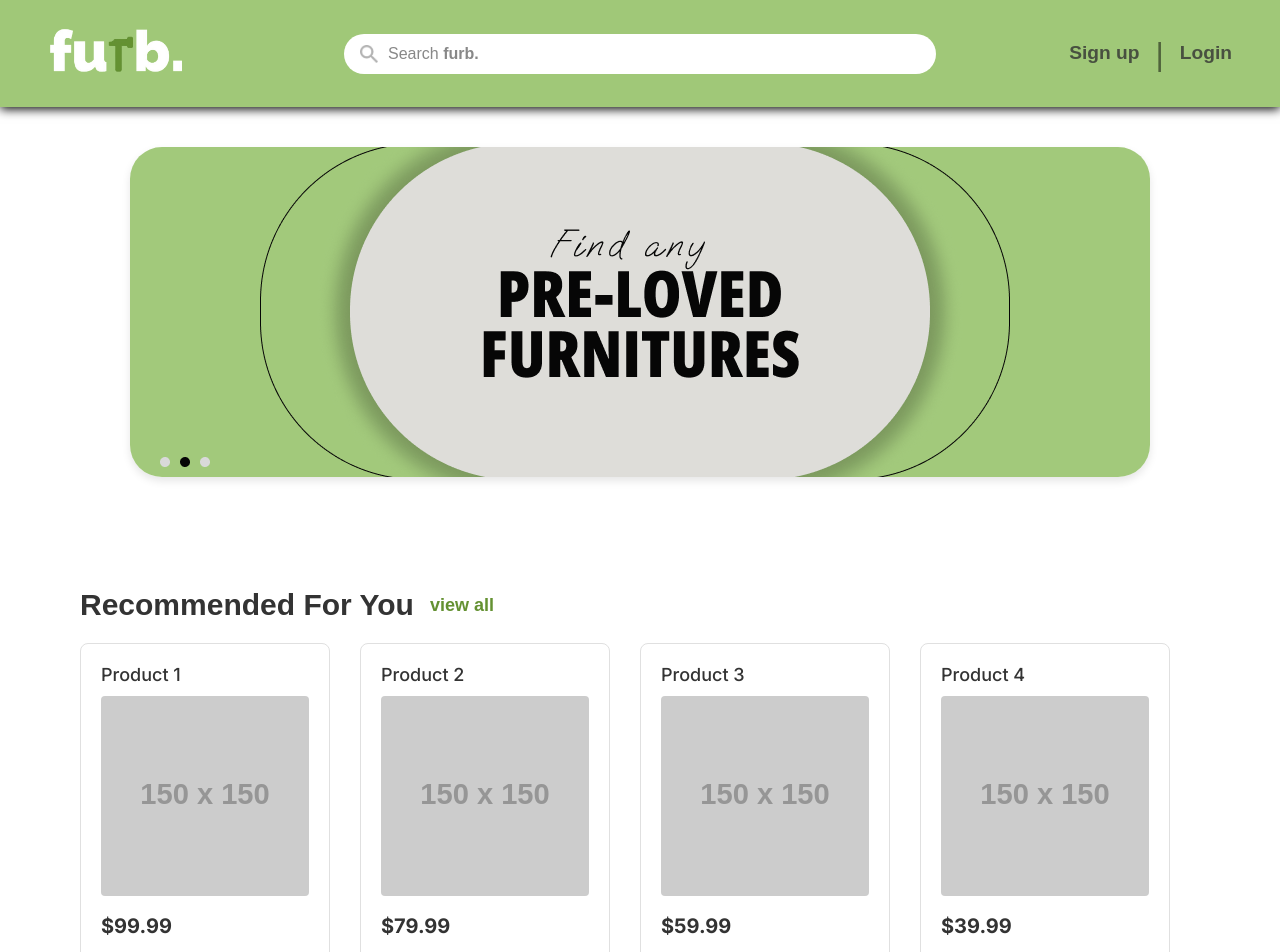
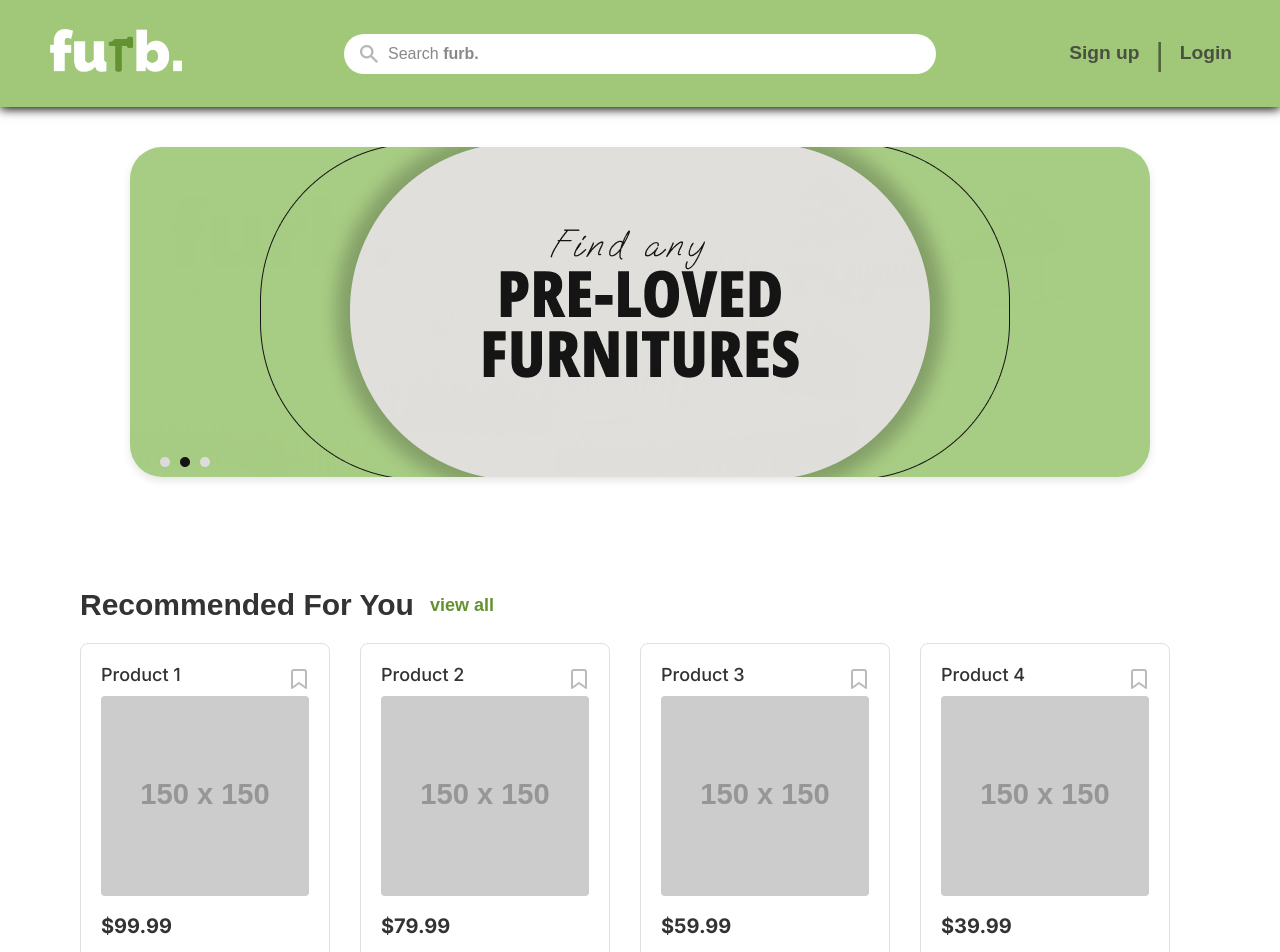
Before and after one commit to davin2102/FURB, a React (Vite) app in the folder react-app/: page / in a window 1280 px wide. Shown: the top 952 px of the page. Built offline with nearby package versions, Linux system fonts and the light colour scheme.

Commit message:
added item database and product page

```diff
--- a/react-app/src/components/ItemBox.css
+++ b/react-app/src/components/ItemBox.css
@@ -6,6 +6,7 @@
   flex-shrink: 0;
   transition: transform 0.2s, box-shadow 0.2s;
   font-family: 'inter', sans-serif;
+  position: relative;
 }
 
 .ItemBox:hover {
@@ -78,3 +79,24 @@
   background: #A0C878;
   color: white;
 }
+
+.bookmark-icon {
+  position: absolute;
+  top: 12px;
+  right: 12px;
+  background: none;
+  border: none;
+  font-size: 1.7rem;
+  color: #bbb;
+  cursor: pointer;
+  z-index: 2;
+  transition: color 0.2s;
+}
+
+.bookmark-icon.bookmarked {
+  color: #f4b400; /* gold */
+}
+
+.bookmark-icon:hover {
+  color: #f4b400;
+}
--- a/react-app/src/components/ItemBox.jsx
+++ b/react-app/src/components/ItemBox.jsx
@@ -1,5 +1,5 @@
+import React, { useState, useEffect } from 'react';
 import './ItemBox.css';
-import { useState } from 'react';
 
 const ItemBox = ({
   title = 'Product Title',
@@ -9,23 +9,65 @@ const ItemBox = ({
 }) => {
   const [bookmarked, setBookmarked] = useState(false);
 
-  const handleBookmark = () => {
-    setBookmarked((prev) => !prev);
+  // Check if this item is bookmarked on mount
+  useEffect(() => {
+    const stored = JSON.parse(localStorage.getItem('bookmarkedItems') || '[]');
+    setBookmarked(stored.some(item => item.title === title && item.image === image));
+  }, [title, image]);
+
+  const handleBookmark = (e) => {
+    e.stopPropagation();
+    const stored = JSON.parse(localStorage.getItem('bookmarkedItems') || '[]');
+    let updated;
+    if (bookmarked) {
+      updated = stored.filter(item => !(item.title === title && item.image === image));
+    } else {
+      updated = [...stored, { title, price, image, location }];
+    }
+    localStorage.setItem('bookmarkedItems', JSON.stringify(updated));
+    setBookmarked(!bookmarked);
   };
 
   return (
     <div className="ItemBox">
+      <button
+        className={`bookmark-icon${bookmarked ? ' bookmarked' : ''}`}
+        onClick={handleBookmark}
+        aria-label="Bookmark"
+      >
+        {bookmarked ? (
+          <svg
+            width="24"
+            height="24"
+            viewBox="0 0 24 24"
+            fill="#f4b400"
+            stroke="#f4b400"
+            strokeWidth="2"
+            strokeLinecap="round"
+            strokeLinejoin="round"
+          >
+            <path d="M19 21l-7-5-7 5V5a2 2 0 0 1 2-2h10a2 2 0 0 1 2 2z" />
+          </svg>
+        ) : (
+          <svg
+            width="24"
+            height="24"
+            viewBox="0 0 24 24"
+            fill="none"
+            stroke="#bbb"
+            strokeWidth="2"
+            strokeLinecap="round"
+            strokeLinejoin="round"
+          >
+            <path d="M19 21l-7-5-7 5V5a2 2 0 0 1 2-2h10a2 2 0 0 1 2 2z" />
+          </svg>
+        )}
+      </button>
       <h2>{title}</h2>
       <img src={image} alt={title} className="product-image" />
       <div className="price">{price}</div>
       <div className="location">Location: {location}</div>
       <button className="add-to-cart">Purchase Now</button>
-      <button
-        className={`bookmark-btn${bookmarked ? ' bookmarked' : ''}`}
-        onClick={handleBookmark}
-      >
-        {bookmarked ? 'Bookmarked' : 'Bookmark'}
-      </button>
     </div>
   );
 };
```
